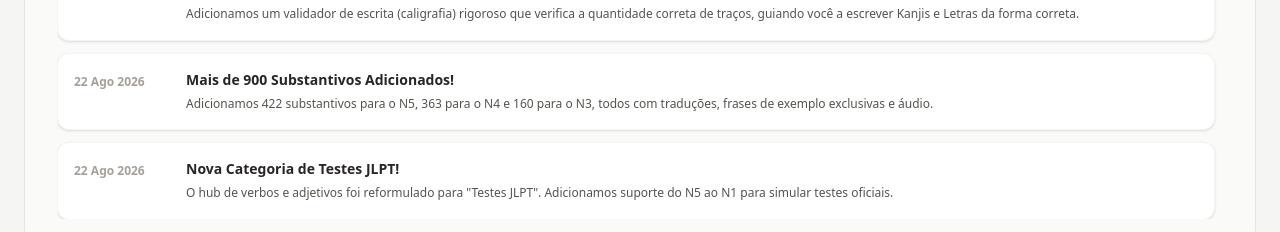
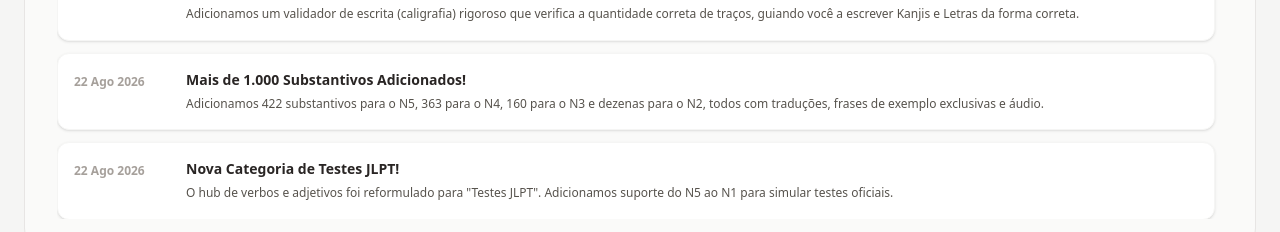
Before and after one commit to nordicr1/NihonGo-App, a React (Vite) app: page / in a window 1280 px wide. Shown: the part 2146-2378 px from the top of the page. Built offline with nearby package versions, Linux system fonts and the light colour scheme.

Commit message:
feat: add 83 N2 nouns and update changelog

```diff
--- a/src/components/HomeHub.tsx
+++ b/src/components/HomeHub.tsx
@@ -58,8 +58,8 @@
   },
   {
     date: '22 Ago 2026',
-    title: 'Mais de 900 Substantivos Adicionados!',
-    desc: 'Adicionamos 422 substantivos para o N5, 363 para o N4 e 160 para o N3, todos com traduções, frases de exemplo exclusivas e áudio.',
+    title: 'Mais de 1.000 Substantivos Adicionados!',
+    desc: 'Adicionamos 422 substantivos para o N5, 363 para o N4, 160 para o N3 e dezenas para o N2, todos com traduções, frases de exemplo exclusivas e áudio.',
   },
   {
     date: '22 Ago 2026',
```
